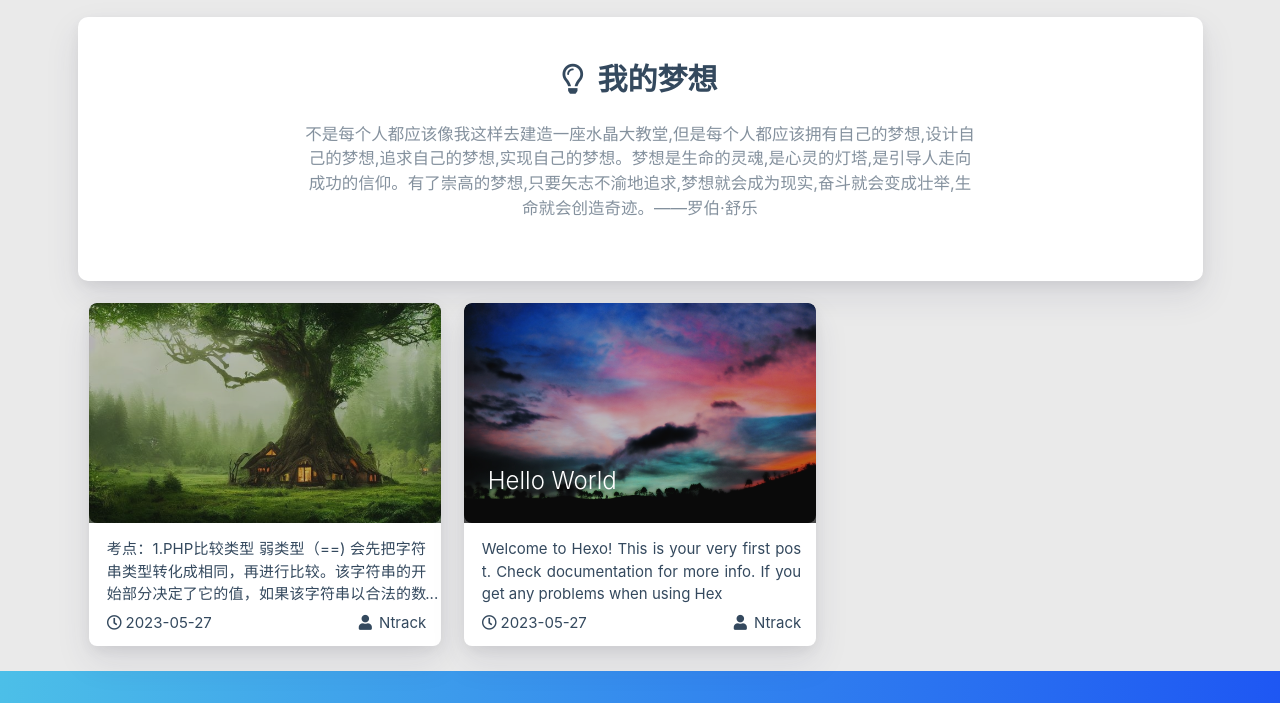
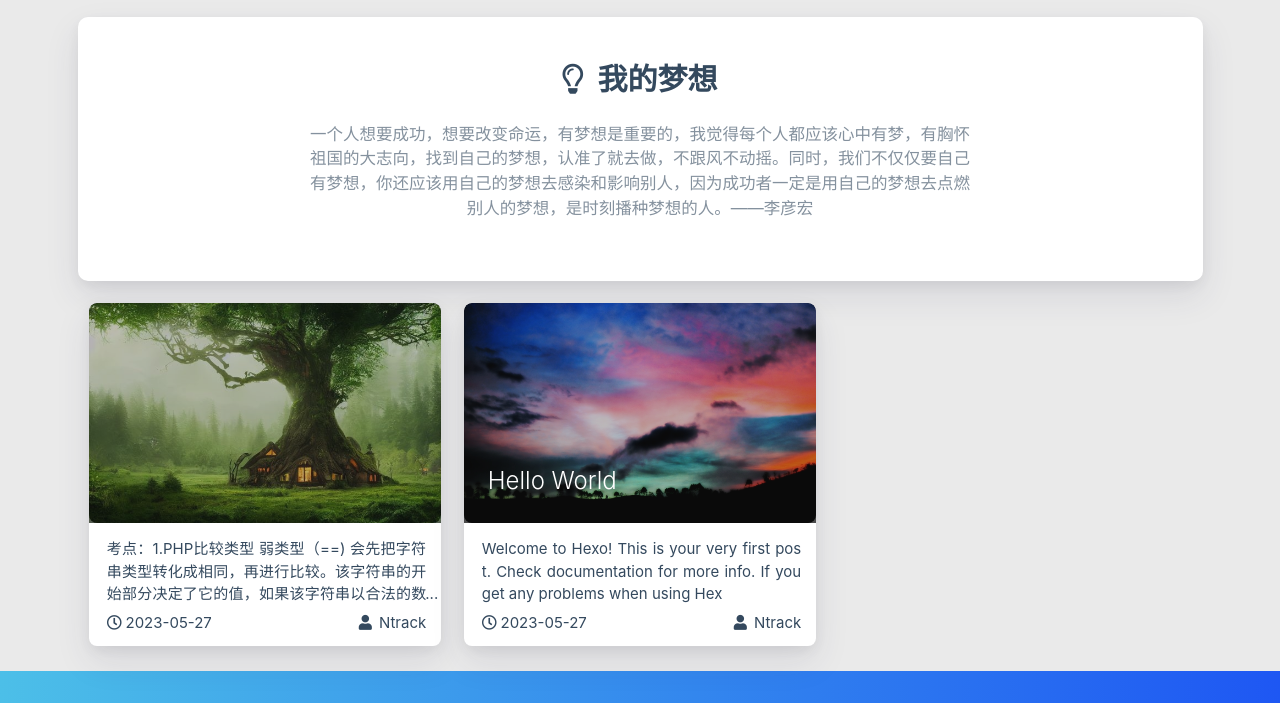
Before and after one commit to NTrack/ntrack.github.io, a plain HTML site: page index.html in a window 1280 px wide. Shown: the part 801-1504 px from the top of the page. Drawn offline with nearby package versions, Linux system fonts and the light colour scheme; some packages are replaced by stand-ins of ours; a script that the page names is missing.

Commit message:
Site updated: 2023-05-27 22:50:34

```diff
--- a/index.html
+++ b/index.html
@@ -470,7 +470,7 @@
 
     <div class="row">
         <div class="col l8 offset-l2 m10 offset-m1 s10 offset-s1 center-align text">
-            不是每个人都应该像我这样去建造一座水晶大教堂,但是每个人都应该拥有自己的梦想,设计自己的梦想,追求自己的梦想,实现自己的梦想。梦想是生命的灵魂,是心灵的灯塔,是引导人走向成功的信仰。有了崇高的梦想,只要矢志不渝地追求,梦想就会成为现实,奋斗就会变成壮举,生命就会创造奇迹。——罗伯·舒乐
+            一个人想要成功，想要改变命运，有梦想是重要的，我觉得每个人都应该心中有梦，有胸怀祖国的大志向，找到自己的梦想，认准了就去做，不跟风不动摇。同时，我们不仅仅要自己有梦想，你还应该用自己的梦想去感染和影响别人，因为成功者一定是用自己的梦想去点燃别人的梦想，是时刻播种梦想的人。——李彦宏
         </div>
     </div>
 </div>
```
